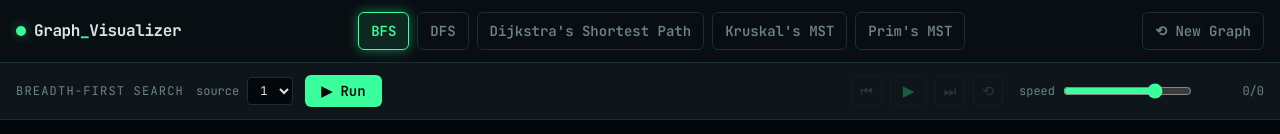
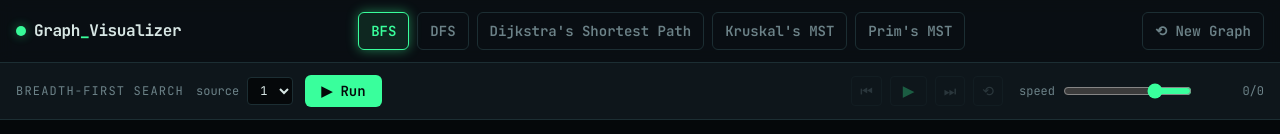
Before and after one commit to A-jaiswal2005/NetRoute-Visualizer, a React (Vite) app: page / in a window 1280 px wide. Both pictures are taken after a click on the button 520 px from the left and 482 px from the top of the page. Shown: the top 134 px of the page. Built offline with nearby package versions, Linux system fonts and the light colour scheme.

Commit message:
Refactor speed input range handling in RunPanel
Updated the speed input range to directly reflect the speed value and inverted the slider's visual representation.

```diff
--- a/src/components/RunPanel.jsx
+++ b/src/components/RunPanel.jsx
@@ -104,11 +104,11 @@ export default function RunPanel({
     min="150"
     max="1500"
     step="50"
-      /* Invert the visual slider position based on the delay */
-      value={1650 - speed}
-      /* Invert the number back to a millisecond delay when saving to state */
-      onChange={(e) => setSpeed(1650 - Number(e.target.value))}
+    value={speed}
+    onChange={(e) => setSpeed(Number(e.target.value))}
     className="accent-signal"
+    /* This natively flips the slider so dragging right lowers the value (makes it faster) */
+    style={{ direction: 'rtl' }}
   />
 </label>
 
```
Lines whose indentation alone changed are shown as unchanged.
